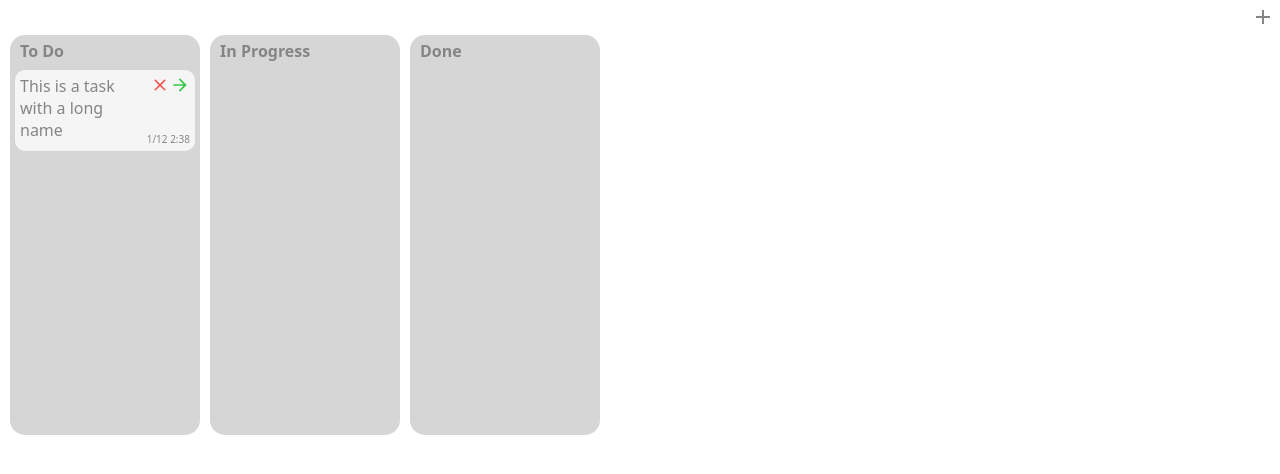
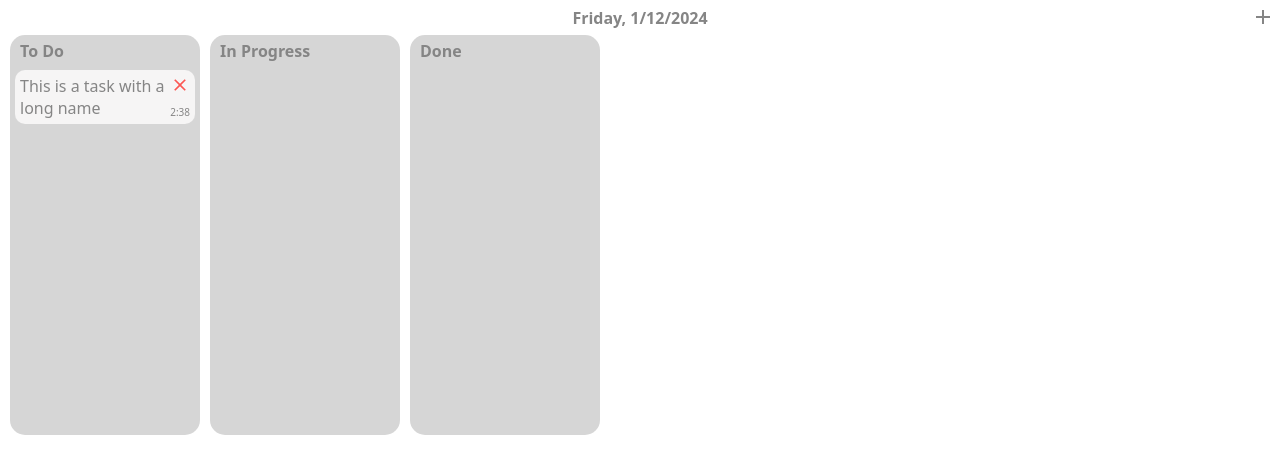
Before and after one commit to davissmith1/Plannr2.0, a React (Create React App) app in the folder plannr2.0/: page / in a window 1280 px wide. Shown: the top 474 px of the page. Built offline with nearby package versions, Linux system fonts and the light colour scheme.

Commit message:
style fixes

```diff
--- a/plannr2.0/src/App.js
+++ b/plannr2.0/src/App.js
@@ -9,6 +9,7 @@ import BinDisplay from './components/binDisplay.js';
 function App() {
   const [isFormOpen, setIsFormOpen] = useState(false);
 
+  //TODO: Remove this default task for dev purposes only
   let defaultTasks = {
         id: 0,
         taskName: 'This is a task with a long name',
@@ -40,12 +41,20 @@ function App() {
 
     setTasks([...tasks, newTask]);
   };
+
+  const date = new Date();
+  const daysOfWeek = ['Sunday', 'Monday', 'Tuesday', 'Wednesday', 'Thursday', 'Friday', 'Saturday'];
+
   return (
     <div className='App'>
+      <div className='date'>
+          <h1>
+            {daysOfWeek[date.getDay()]}, {date.toLocaleDateString()}
+          </h1>
+      </div>
         <div className='addIcon'>
           <AddIcon onClick={ handleAddIconClick } />
         </div>
-
         <div className='bins'>
           <BinDisplay binName='To Do' index={0} tasks={tasks} setTasks={setTasks} />
           <BinDisplay binName='In Progress' index={1} tasks={tasks} setTasks={setTasks}/>
--- a/plannr2.0/src/components/taskDisplay.js
+++ b/plannr2.0/src/components/taskDisplay.js
@@ -16,24 +16,14 @@ function TaskDisplay( { key, task, onDelete, onBinChange}) {
       }
     };
 
-    const handleBinChange = () =>{
-        if (task.bin === 2){}
-
-        else{
-            onBinChange(task.bin + 1);
-        }
-        console.log("bin changed");
-    }
-
     const handleDelete = () => {
         //event.stopPropagation(); // Prevent triggering handleTaskClick
         onDelete(task.id);
     };
 
-    const formattedDate = (task.createdAt.getMonth() + 1).toString() + '/' +
-        task.createdAt.getDate().toString() + ' ' +
-        task.createdAt.getHours().toString() + ':' +
-        task.createdAt.getMinutes().toString().padStart(2, '0');
+    const formattedDate =
+        (task.createdAt.getHours().toString() + ':' +
+        task.createdAt.getMinutes().toString().padStart(2, '0'));
 
     return (
     <div
@@ -53,9 +43,6 @@ function TaskDisplay( { key, task, onDelete, onBinChange}) {
             <div className='closeIcon'>
                 <CloseIcon fontSize='small' onClick={ handleDelete } />
             </div>
-            <div className='arrowIcon'>
-                <ArrowForwardIcon fontSize='small' onClick={ handleBinChange }/>
-            </div>
         </div>
         {isTaskOpen && (
             <div className='task-description'>
--- a/plannr2.0/src/components/taskListDisplay.js
+++ b/plannr2.0/src/components/taskListDisplay.js
@@ -9,21 +9,12 @@ function TaskListDisplay({binIndex, tasks, setTasks}) {
     setTasks(tasks.filter((task) => task.id !== id));
   };
 
-  //change bin
-  //takes new bin id as parameter
-  const changeBin = (taskId, newBinId) => {
-    setTasks(tasks.map(task => task.id === taskId ? { ...task, bin: newBinId } : task));
-  };
-
-  // // Get tasks for a certain bin
-  // // const binTasks = tasks.filter(task => task.assignedBin === binIndex);
     return (
       <div className='tasks'>
         {tasks.filter(task => task.bin === binIndex).map(task => (
           <TaskDisplay
             task={task}
             onDelete={() => deleteTask(task.id)}
-            onBinChange={(newBin) => changeBin(task.id, newBin)}
           />
         ))}
       </div>
--- a/plannr2.0/src/styles/App.css
+++ b/plannr2.0/src/styles/App.css
@@ -11,8 +11,23 @@ root {
     -webkit-app-region: drag;
     font-family: system-ui, -apple-system, BlinkMacSystemFont, 'Segoe UI', Roboto, Oxygen, Ubuntu, Cantarell, 'Open Sans', 'Helvetica Neue', sans-serif;
     padding: 5px;
-    padding-top: 35px;
+    padding-top: 5px;
 
+}
+
+.date {
+    display: flex;
+    justify-content: center;
+    align-items: center;
+    position: relative;
+    height: 25px; /* Or any other value that suits your layout */
+}
+
+.date h1 {
+    position: relative;
+    margin: 0;
+    font-size: 16px;
+    color: #858585;
 }
 
 .Bins{
--- a/plannr2.0/src/styles/bin.css
+++ b/plannr2.0/src/styles/bin.css
@@ -5,7 +5,7 @@
     height: auto;
     min-height: 390px;
     margin: 5px;
-    margin-top: 0px;
+
     padding: 5px;
     display: flex;
     flex-direction: column;
--- a/plannr2.0/src/styles/task.css
+++ b/plannr2.0/src/styles/task.css
@@ -3,22 +3,24 @@
     border-radius: 10px;
     width: auto;
     height: auto;
-    min-height: 45px;
+    min-height: 35px;
     padding: 5px;
     margin-top: 5px;
     margin-bottom: 5px;
     position: relative;
+    display: flex;
+    flex-direction: column;
+    justify-content: space-between;
     -webkit-app-region: no-drag;
 }
 
 .task-title h1{
     font-size: 16px;
     font-weight: normal;
+    width: auto;
+    max-width: 150px;
     color: #858585;
     margin: 0px;
-    margin-bottom: 5px;
-    width: 130px;
-
 }
 
 .task-description{
@@ -37,7 +39,6 @@
     padding: 5px;
     display:flex;
     flex-direction: row;
-    margin-left: 5px;
     -webkit-app-region: no-drag;
 }
 
@@ -57,7 +58,7 @@
     right: 0;
     padding: 5px;
     font-size: 10px;
-    color: #858585
+    color: #858585;
 }
 
 .task-date p{
```
